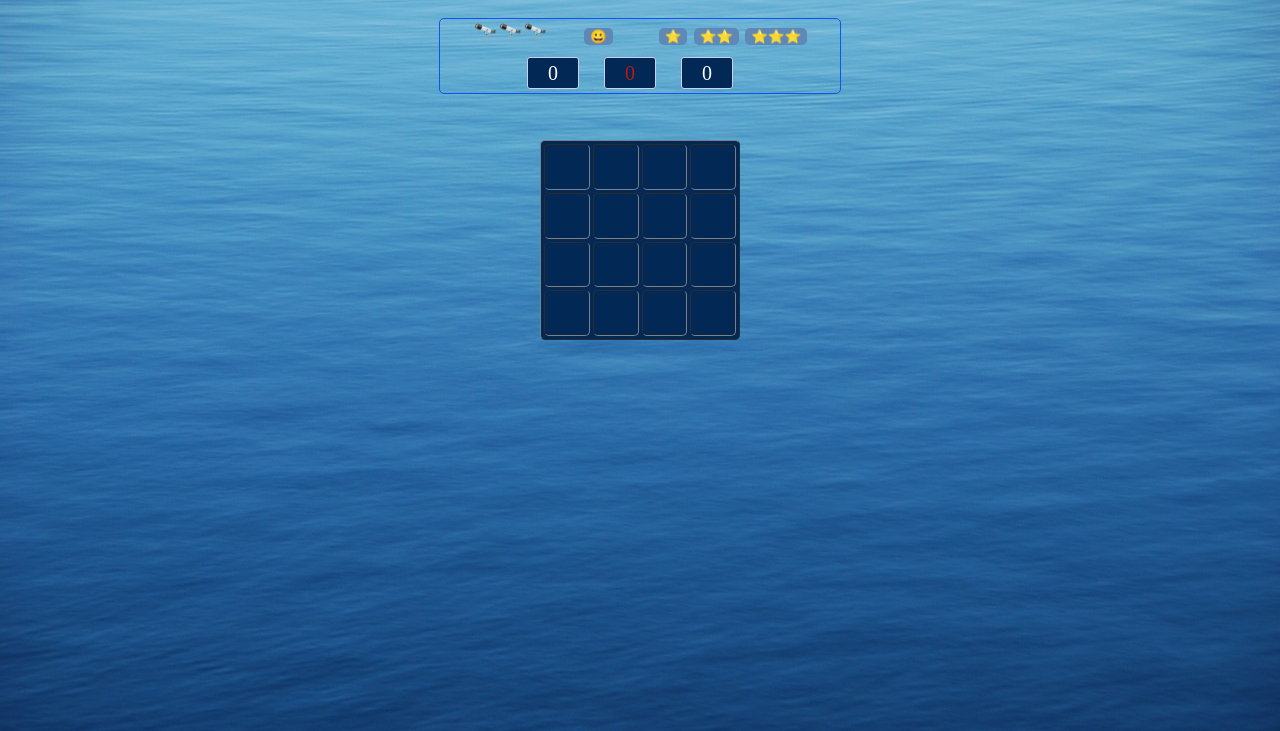
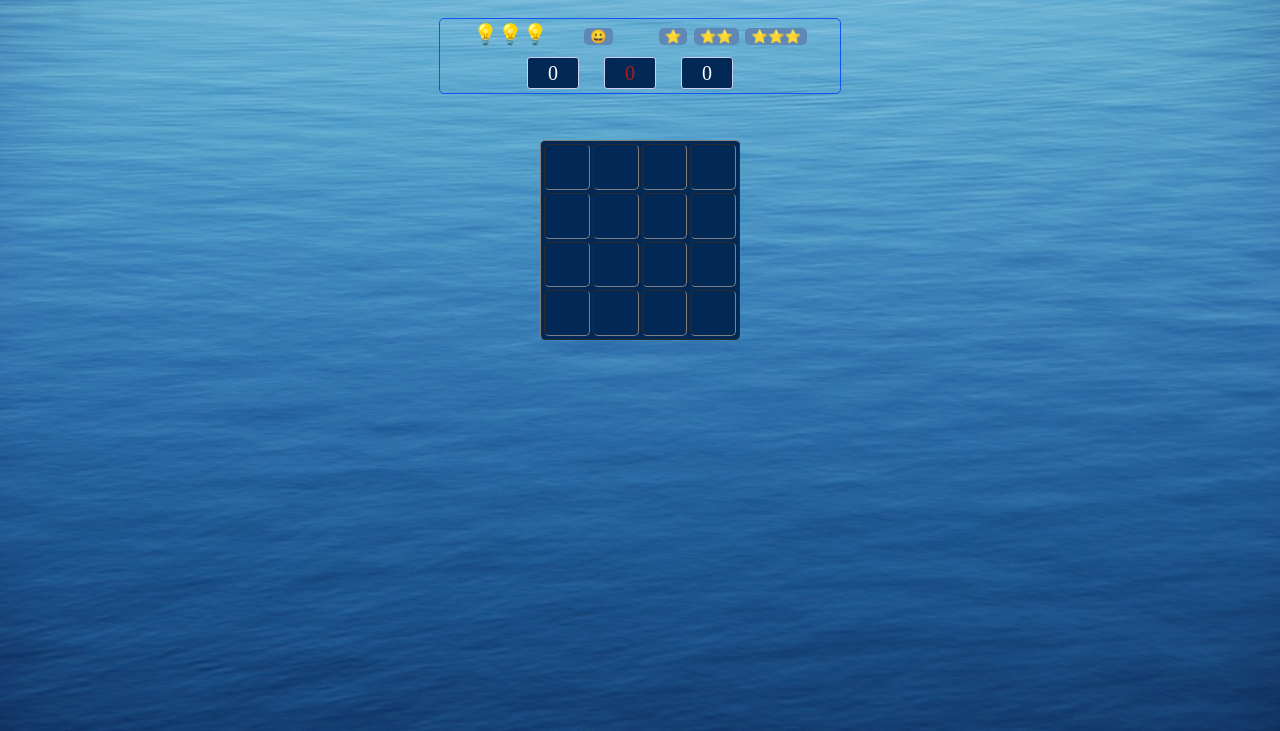
Before and after one commit to carmitvk/sprint1, a plain HTML site: page index.html in a window 1280 px wide. Shown: the part 69-800 px from the top of the page. Drawn offline with Linux system fonts and the light colour scheme.

Commit message:
Add files via upload

```diff
--- a/css/main.css
+++ b/css/main.css
@@ -4,6 +4,7 @@ body {
     text-align: center;
     font-size:25px;
     background-image: url("../img/sea.jpg");
+    background-size: cover;
 }
 
 h1{
@@ -46,7 +47,7 @@ button{
     background: rgb(95, 136, 182);
     cursor: pointer;
     border-radius: 5px;
-    border:0
+    border:0;
 }
 .expand{
     background-image: url("../img/sea.jpg");
--- a/index.html
+++ b/index.html
@@ -14,7 +14,8 @@
     <p class="life-container" title="Remained Life">⚓⚓⚓</p>
     <div class="game">
         <div class="level-btn">
-            <p class="full-safe-container" title="Press to watch a full safe step" onmousedown="fullSafeClicked()">🔭🔭🔭</p>
+            <!-- <p class="full-safe-container" title="Press to watch a full safe step" onmousedown="fullSafeClicked()">🔭🔭🔭</p> -->
+            <p class="full-safe-container" title="Idea for a full safe step" onmousedown="fullSafeClicked()">💡💡💡</p>
             <button class="restart-btn" title="Press to restart" onclick="restartClicked(this)">😀</button>
             <button class="beginner" title="Beginner Level" onclick="initialByLevel(4,2)">⭐</button>
             <button class="regular" title="Regular Level" onclick="initialByLevel(8,12)">⭐⭐</button>
--- a/js/main.js
+++ b/js/main.js
@@ -12,7 +12,7 @@ const ONE_LIFE = '⚓';
 const MAX_LIFE = 3;
 const ONE_SAFE = '🏝️';
 const MAX_SAFE = 3;
-const ONE_FULL_SAFE = '🔭';
+const ONE_FULL_SAFE = '💡';//'🔭';
 const MAX_FULL_SAFE = 3;
 
 //🧷 🔍
@@ -466,5 +466,6 @@ function updateFullSafe() {
 function fullSafeClicked() {
     //TODO ::action
 
+
     updateFullSafe(); //reduce in model and DOM
 }
```
